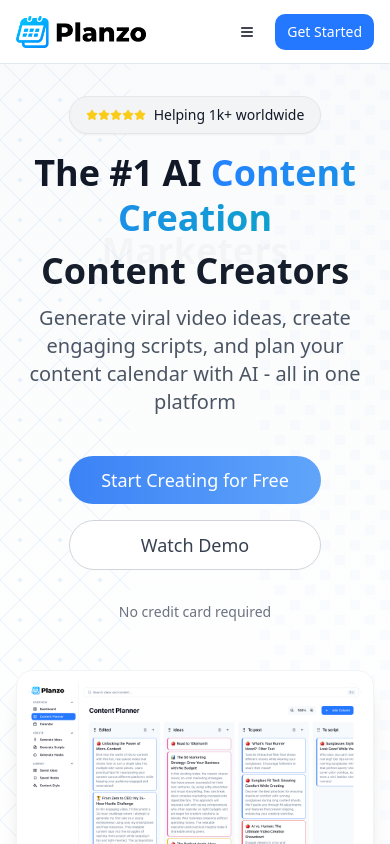
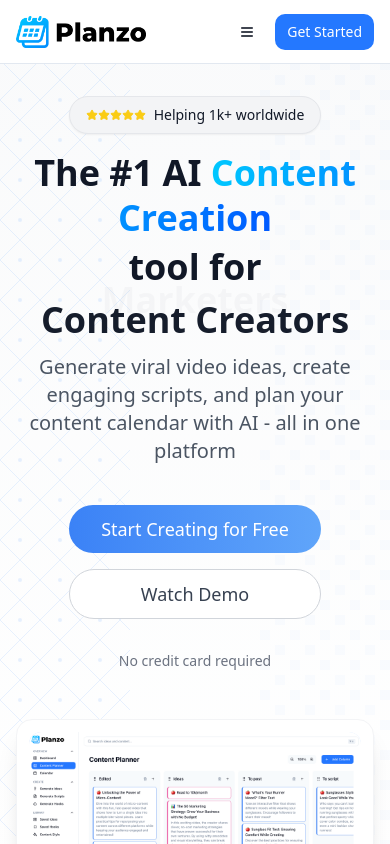
Before and after one commit to Tasklyios/planzo-ai, a React (Vite) app: page / in a window 390 px wide. Shown: the top 844 px of the page. Built offline with nearby package versions, Linux system fonts and the light colour scheme.

Commit message:
Update hero text and gradient
Updates the hero text on mobile to include missing words and adjusts the gradient colors for both mobile and desktop devices.

```diff
--- a/src/components/Hero.tsx
+++ b/src/components/Hero.tsx
@@ -53,12 +53,13 @@ const Hero = () => {
           <h1 className="text-4xl md:text-5xl lg:text-6xl font-bold text-gray-900 leading-tight max-w-4xl mx-auto mb-4 md:mb-6">
             {isMobile ? (
               <>
-                <div>The #1 AI <span className="bg-gradient-to-r from-[#2582ff] to-[#0FA0CE] bg-clip-text text-transparent">Content Creation</span></div>
+                <div>The #1 AI <span className="bg-gradient-to-r from-[#00C8FF] to-[#0059FF] bg-clip-text text-transparent">Content Creation</span></div>
+                <div className="mt-1 mb-1">tool for</div>
                 <AnimatedTextSwitcher titles={useCases} className="mt-2" />
               </>
             ) : (
               <div className="flex flex-col items-center justify-center">
-                <div>The #1 AI <span className="bg-gradient-to-r from-[#2582ff] to-[#0FA0CE] bg-clip-text text-transparent">Content Creation</span></div>
+                <div>The #1 AI <span className="bg-gradient-to-r from-[#00C8FF] to-[#0059FF] bg-clip-text text-transparent">Content Creation</span></div>
                 <div className="mt-1 mb-1">tool for</div>
                 <AnimatedTextSwitcher titles={useCases} className="mt-1 mb-5" />
               </div>
```
